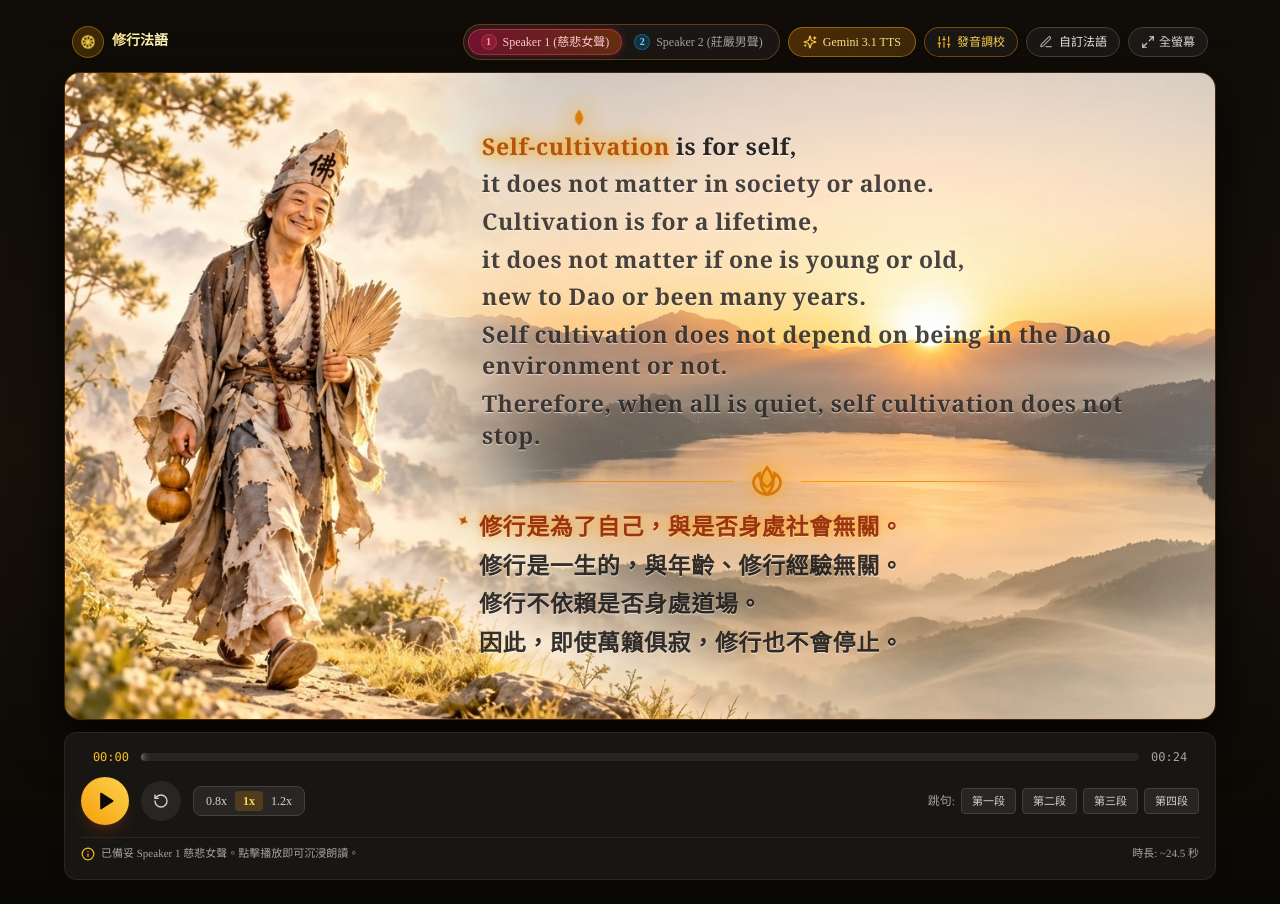
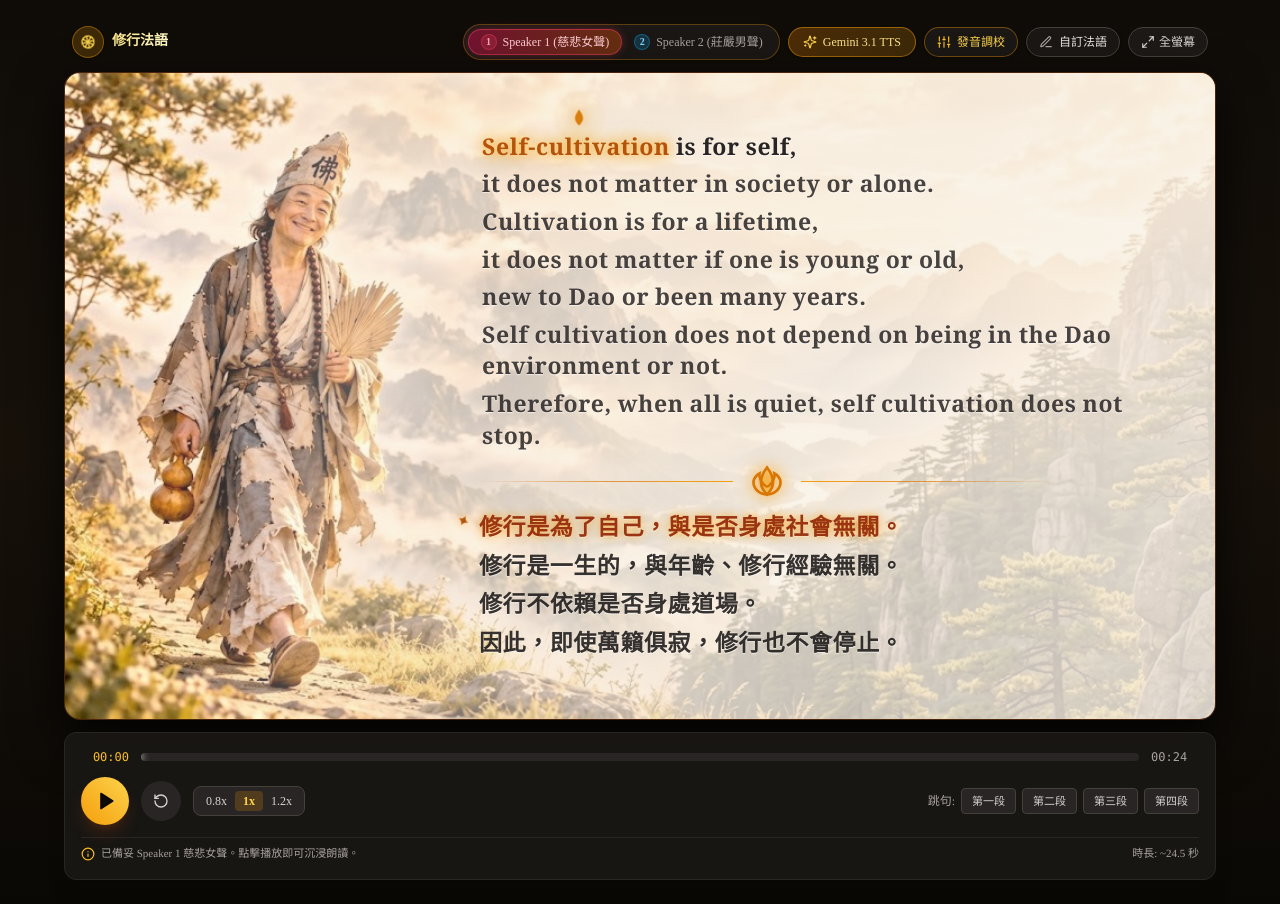
Before and after one commit to roklul/ktv-dao-presentation, a Next.js app: page / in a window 1280 px wide. Built offline with nearby package versions, Linux system fonts and the light colour scheme.

Commit message:
feat: use original f2a376af-9a0d-46c4-be16-41ba6f0ad2d2.jpg artwork background with warm dawn blend

```diff
--- a/components/KtvPresentation.tsx
+++ b/components/KtvPresentation.tsx
@@ -48,13 +48,15 @@
       id="presentation-viewport"
       className="relative w-full max-w-6xl min-h-[540px] sm:min-h-0 sm:aspect-[16/9] bg-[#1a140e] rounded-2xl overflow-hidden shadow-[0_20px_50px_rgba(0,0,0,0.8)] border border-amber-800/40 select-none flex flex-col justify-between"
     >
-      {/* Pristine 16:9 Realistic Background Artwork (No static text) */}
+      {/* Original Master Artwork Background */}
       <div className="absolute inset-0 z-0 overflow-hidden pointer-events-none">
         <img
           src="/images/jigong-bg.jpg"
-          alt="濟公活佛修行法語背景"
+          alt="濟公活佛修行法語"
           className="w-full h-full object-cover object-left sm:object-center"
         />
+        {/* Soft Warm Dawn Gradient on Right Side to harmonize dynamic KTV text */}
+        <div className="absolute inset-0 bg-gradient-to-r from-transparent via-[#f8f1e7]/70 to-[#f8f1e7]/85" />
       </div>
 
       {/* Floating Bouncing Golden Lotus Marker */}
@@ -75,7 +77,7 @@
         </div>
       </div>
 
-      {/* Presentation Central Content Box (Positioned on the Serene Right Half) */}
+      {/* Presentation Central Content Box */}
       <div className="relative z-20 w-full h-full flex flex-col justify-center pl-[28%] sm:pl-[34%] md:pl-[36%] pr-3 sm:pr-8 py-3 sm:py-5">
 
         {/* English Verses Container */}
@@ -120,7 +122,7 @@
           })}
         </div>
 
-        {/* Golden Lotus Center Ornament (Replicating Original Art) */}
+        {/* Golden Lotus Center Ornament (Exact Replica) */}
         <div className="my-1.5 sm:my-3 flex items-center justify-center gap-3 w-full max-w-xl">
           <div className="h-[1px] flex-1 bg-gradient-to-r from-transparent via-amber-600/70 to-amber-500"></div>
           <div className="text-amber-600 flex items-center px-1">
```
Also changed, not shown: public/images/jigong-bg.jpg, 1 other file (tests, documents, lock files or other folders).
